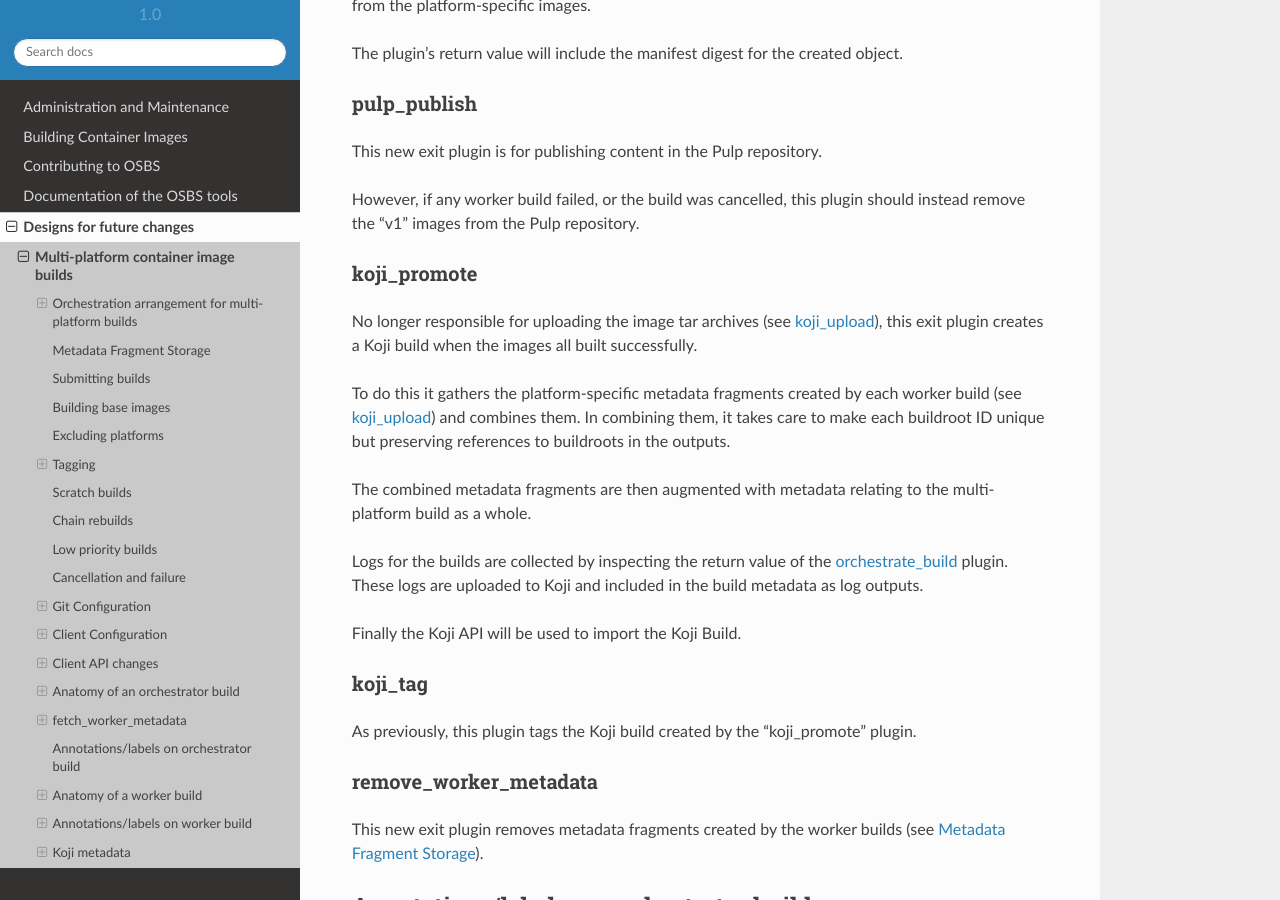
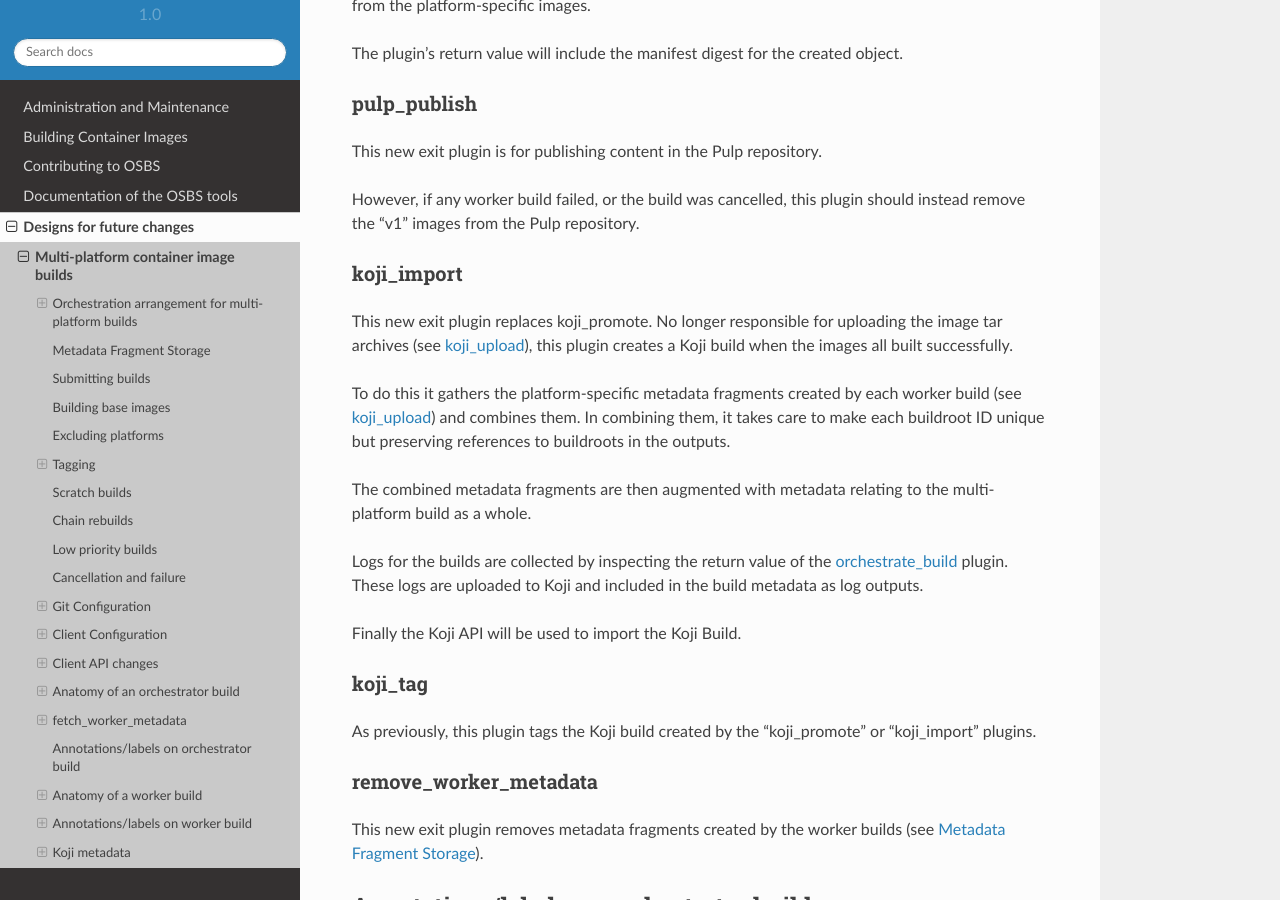
Before and after one commit to containerbuildsystem/osbs-docs, a Sphinx documentation site: the page built from docs/multiarch.rst, in a window 1280 px wide and 900 px high, scrolled down 11654 px. Built offline with Sphinx 7.4.7 and the Read the Docs theme 2.0.0, drawn with Linux system fonts in a browser that asks for light colours; some of the changed text lies outside the part shown.

Commit message:
New koji_import plugin to handle multiple worker builds
Signed-off-by: Tim Waugh <twaugh@redhat.com>

```diff
--- a/docs/multiarch.rst
+++ b/docs/multiarch.rst
@@ -135,7 +135,7 @@
 Metadata Fragment Storage
 -------------------------
 
-When creating a Koji Build, the `koji_promote`_ plugin needs to
+When creating a Koji Build, the `koji_import`_ plugin needs to
 assemble Koji Build Metadata, including:
 
 - components installed in each builder image (worker builds and
@@ -580,7 +580,7 @@
         }
       },
       {
-        "name": "koji_promote",
+        "name": "koji_import",
         "args": {
           "kojihub": ...,
           ...
@@ -656,7 +656,7 @@
 
 The new post-build plugin fetches metadata fragments from each worker
 build (see `Metadata Fragment Storage`_) and makes it available to the
-`compare_rpm_packages`_ and `koji_promote`_ plugins.
+`compare_rpm_packages`_ and `koji_import`_ plugins.
 
 compare_rpm_packages
 ~~~~~~~~~~~~~~~~~~~~
@@ -685,12 +685,12 @@
 However, if any worker build failed, or the build was cancelled, this
 plugin should instead remove the "v1" images from the Pulp repository.
 
-koji_promote
+koji_import
 ~~~~~~~~~~~~
 
-No longer responsible for uploading the image tar archives (see
-`koji_upload`_), this exit plugin creates a Koji build when the images
-all built successfully.
+This new exit plugin replaces koji_promote. No longer responsible for
+uploading the image tar archives (see `koji_upload`_), this plugin
+creates a Koji build when the images all built successfully.
 
 To do this it gathers the platform-specific metadata fragments created
 by each worker build (see `koji_upload`_) and combines them. In
@@ -710,7 +710,7 @@
 ~~~~~~~~
 
 As previously, this plugin tags the Koji build created by the
-"koji_promote" plugin.
+"koji_promote" or "koji_import" plugins.
 
 remove_worker_metadata
 ~~~~~~~~~~~~~~~~~~~~~~
@@ -1055,7 +1055,8 @@
 
 The Koji build will have separate log files for each worker build, as
 well as the orchestrator build's own log file. This is arranged
-between the orchestrate_build plugin and the koji_promote plugin.
+between the orchestrate_build plugin and the koji_promote/koji_import
+plugin.
 
 The logs from the orchestrator build will include output from the
 orchestrate_build plugin indicating URLs for the worker builds from
```
Also changed, not shown: other parts of docs/multiarch.rst (+1 -1 lines).
